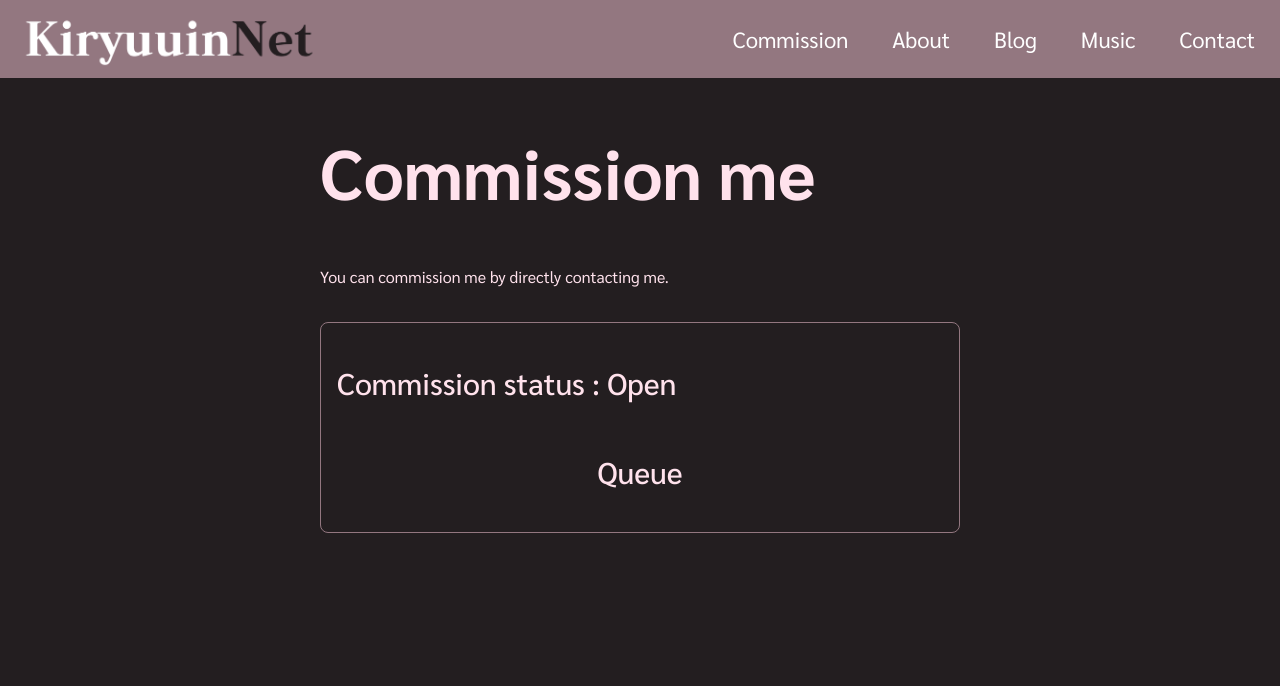
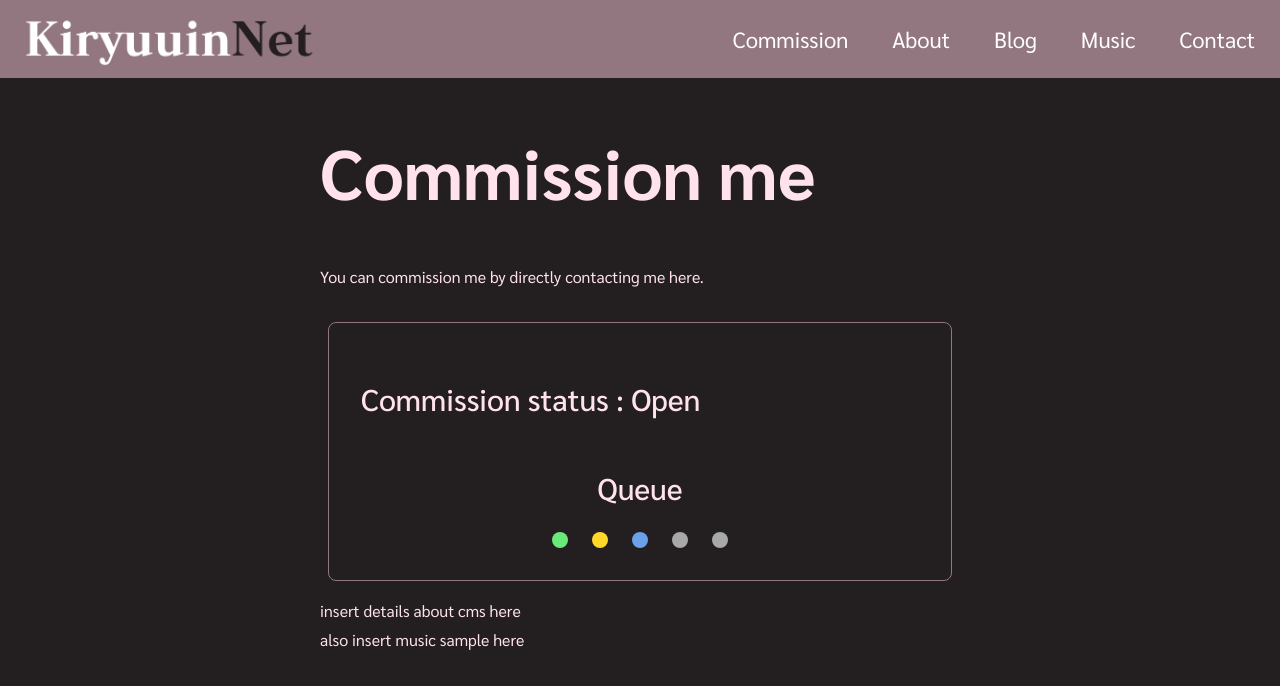
Before and after one commit to KiryuuinNFB/KiryuuinNet, a SvelteKit app in the folder Kiryuuinnet/front/Kiryuuinnet/: page /commission in a window 1280 px wide. Shown: the top 686 px of the page. Built offline with nearby package versions, Linux system fonts and the light colour scheme.

Commit message:
started working on commission page

```diff
--- a/Kiryuuinnet/front/Kiryuuinnet/src/routes/(main)/+page.svelte
+++ b/Kiryuuinnet/front/Kiryuuinnet/src/routes/(main)/+page.svelte
@@ -20,4 +20,5 @@
 			</p>
 		</div>
     </div>
+	<div class="emptyspace"></div>
 </body>
--- a/Kiryuuinnet/front/Kiryuuinnet/src/routes/(main)/about/+page.svelte
+++ b/Kiryuuinnet/front/Kiryuuinnet/src/routes/(main)/about/+page.svelte
@@ -11,7 +11,7 @@
 
 		<h2 class="subtopic">About me personally</h2>
 		<div class="imagecontainer">
-			<img src="/assets/me.jpg" alt="my legs and my pc" class="image" height="500">
+			<img src="/assets/me2.jpg" alt="my legs and my pc" class="image" height="500">
 		</div>
 		<div class="walloftext">
 			<p>
--- a/Kiryuuinnet/front/Kiryuuinnet/src/routes/(main)/commission/+page.svelte
+++ b/Kiryuuinnet/front/Kiryuuinnet/src/routes/(main)/commission/+page.svelte
@@ -8,7 +8,7 @@
 <body>
 	<div class="content">
 		<h1 class="topic">Commission me</h1>
-        <p class="walloftext">You can commission me by <a href="/contact" class="walloftextlink">directly contacting me</a>.</p>
+        <p class="walloftext">You can commission me by directly contacting me <a href="/contact" class="walloftextlink">here</a>.</p>
 	</div>
 	<div class="content">
 			<div class="cmsbox">
@@ -16,8 +16,21 @@
 				<div class="imagecontainer">
 					<h2 class="cmsstatus">Queue</h2>
 				</div>
+				<div class="queuecontainer">
+					<div class="cmssmallboxfin"></div>
+					<div class="cmssmallboxdo"></div>
+					<div class="cmssmallboxdibs"></div>
+					<div class="cmssmallboxfree"></div>
+					<div class="cmssmallboxfree"></div>
 
+				</div>
 
+			</div>
+			<div class="walloftext">
+				<p>
+					insert details about cms here <br>
+					also insert music sample here
+				</p>
 			</div>
 	</div>
 
--- a/Kiryuuinnet/front/Kiryuuinnet/src/routes/(main)/contact/+page.svelte
+++ b/Kiryuuinnet/front/Kiryuuinnet/src/routes/(main)/contact/+page.svelte
@@ -21,7 +21,7 @@
 
 
 		<p class="walloftext">
-			Feel free to DM me. I will usually read your message within 24 hours. If not, That means I have no access to the internet, died, on a plane or just not in the mood to reply.
+			Feel free to DM me. I will usually read your message within 24 hours. If not, That means I have no access to the internet, died, on a plane or haven't came up with a proper reply.
 		</p>
 
 		<h2 class="subtopic">My socials</h2>
--- a/Kiryuuinnet/front/Kiryuuinnet/src/routes/(main)/music/+page.svelte
+++ b/Kiryuuinnet/front/Kiryuuinnet/src/routes/(main)/music/+page.svelte
@@ -11,7 +11,7 @@
 		<div class="walloftext">
 			<p>
 			This is where you can download my songs. Keep in mind that some of the file name aren't really self-explanatory.
-			All files are in 192kbps, unless followed by 320 which means it's 320kbps. If you see some songs missing or want me to put someting there, Feel free to contact me about it.
+			All files are in 192kbps, unless followed by 320 which means it's 320kbps. If you see some songs missing or want me to put something there, Feel free to contact me about it.
 			</p>
 		</div>
 
--- a/Kiryuuinnet/front/Kiryuuinnet/static/themes/dark.css
+++ b/Kiryuuinnet/front/Kiryuuinnet/static/themes/dark.css
@@ -19,8 +19,9 @@ body {
     --teritary: #a79095 ;
     --accent: #ffe2ec;
     --cms-finished: #6ae97b;
-    --cms-doing: #e9d26a;
+    --cms-doing: #ffd82a;
     --cms-dibs: #6aa1e9;
+    --cms-free: #a8a8a8;
 }
 
 :root::-webkit-scrollbar {
@@ -143,6 +144,14 @@ body {
     width: 40%;
 }
 
+.queuecontainer {
+    display: flex;
+    justify-content:space-evenly;
+    margin-left: auto;
+    margin-right: auto;
+    width: 40%;
+}
+
 .emptyspace {
     background-color: var(--main);
     height: 100px;
@@ -150,7 +159,8 @@ body {
 }
 
 .cmsbox {
-    padding: 16px;
+    padding: 32px;
+    margin: 8px;
     background-color: var(--main);
     border: 1px solid var(--secondary);
     border-radius: 8px;
@@ -160,3 +170,31 @@ body {
     font-size: 30px;
     font-weight: 500;
 }
+
+.cmssmallboxfin {
+    background-color: var(--cms-finished);
+    height: 16px;
+    width: 16px;
+    border-radius:  50%;
+}
+
+.cmssmallboxdo {
+    background-color: var(--cms-doing);
+    height: 16px;
+    width: 16px;
+    border-radius:  50%;
+}
+
+.cmssmallboxdibs {
+    background-color: var(--cms-dibs);
+    height: 16px;
+    width: 16px;
+    border-radius:  50%;
+}
+
+.cmssmallboxfree {
+    background-color: var(--cms-free);
+    height: 16px;
+    width: 16px;
+    border-radius: 50%;
+}
```
Also changed, not shown: Kiryuuinnet/front/Kiryuuinnet/static/assets/me2.jpg (added).
